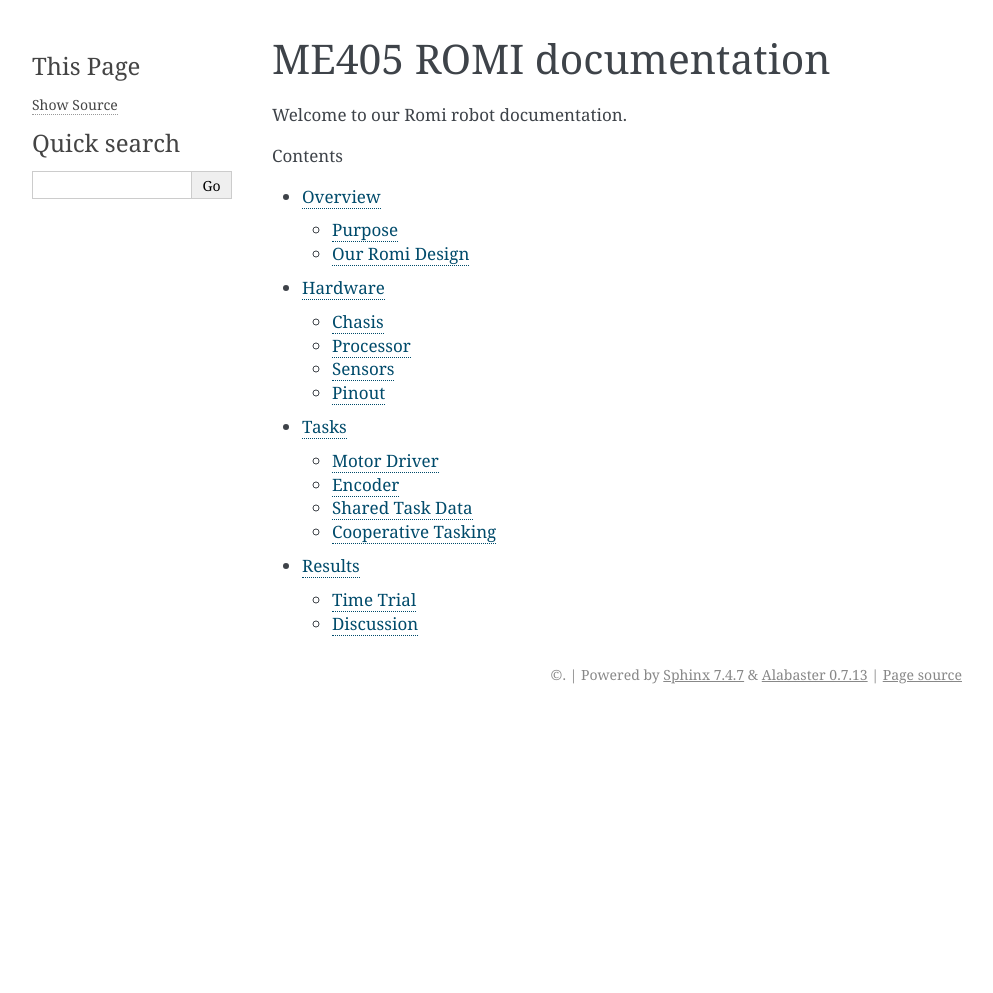
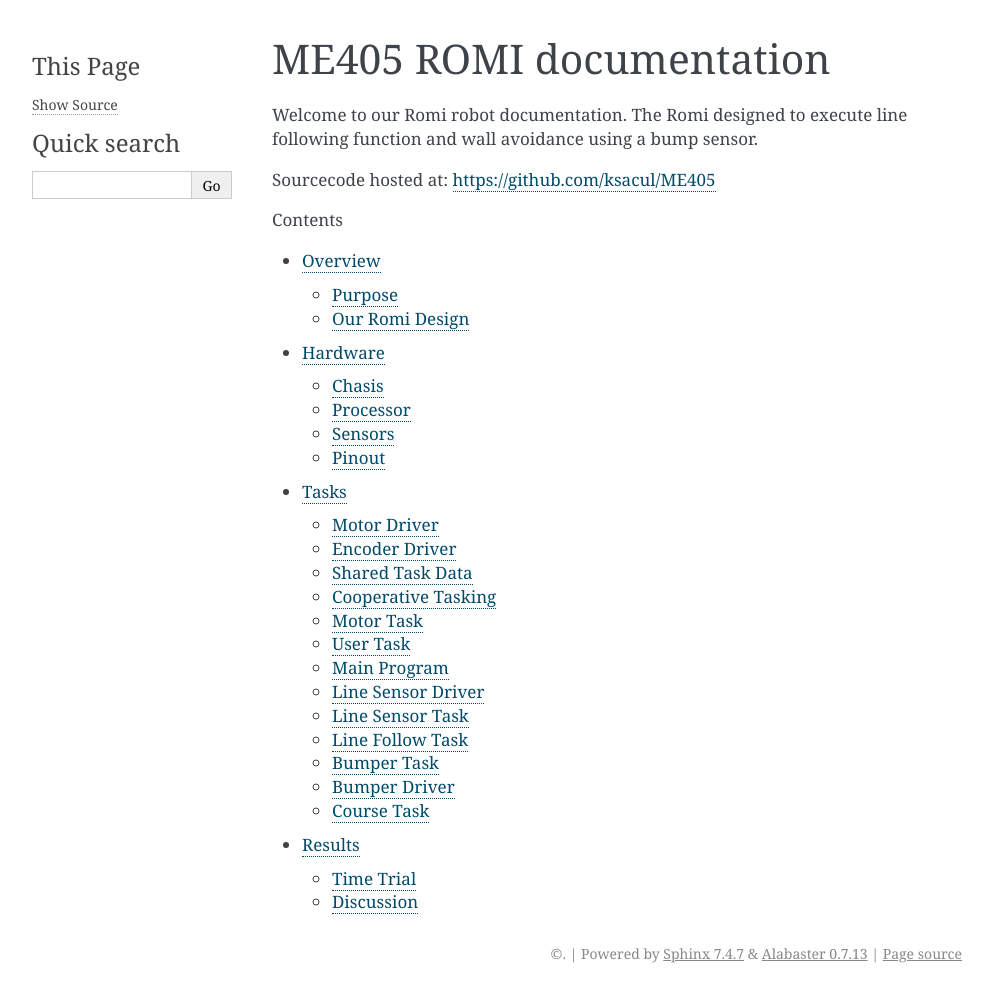
Before and after one commit to ksacul/ME405, a Sphinx documentation site: the page built from docs/source/index.rst, in a window 1280 px wide. Shown: the whole page, without its empty margins (148-1141 px from the left). Built offline with Sphinx 7.4.7, drawn with Linux system fonts in a browser that asks for light colours; pages that are not in the unit, such as notebooks, are missing from menus; before the commit the page ends 900 px from its top, so only the background shows below that.

```diff
--- /dev/null
+++ b/docs/source/api_bumper_driver.rst
@@ -0,0 +1,6 @@
+Bumper Driver API
+=================
+
+.. automodule:: bumper_driver
+   :members:
+   :undoc-members:
--- /dev/null
+++ b/docs/source/api_bumper_task.rst
@@ -0,0 +1,6 @@
+Bumper Task API
+===============
+
+.. automodule:: bumper_task
+   :members:
+   :undoc-members:
--- /dev/null
+++ b/docs/source/api_course.rst
@@ -0,0 +1,6 @@
+Course Task API
+===============
+
+.. automodule:: course
+   :members:
+   :undoc-members:
--- /dev/null
+++ b/docs/source/api_line_follow.rst
@@ -0,0 +1,6 @@
+Line Follow Task API
+====================
+
+.. automodule:: line_follow
+   :members:
+   :undoc-members:
--- /dev/null
+++ b/docs/source/api_line_sensor.rst
@@ -0,0 +1,6 @@
+Line Sensor Task API
+====================
+
+.. automodule:: line_sensor
+   :members:
+   :undoc-members:
--- /dev/null
+++ b/docs/source/api_line_sensor_driver.rst
@@ -0,0 +1,6 @@
+Line Sensor Driver API
+======================
+
+.. automodule:: line_sensor_driver
+   :members:
+   :undoc-members:
--- /dev/null
+++ b/docs/source/api_main.rst
@@ -0,0 +1,6 @@
+Main Program API
+================
+
+.. automodule:: main
+   :members:
+   :undoc-members:
--- /dev/null
+++ b/docs/source/api_task_motor.rst
@@ -0,0 +1,6 @@
+Motor Task API
+==============
+
+.. automodule:: task_motor
+   :members:
+   :undoc-members:
--- /dev/null
+++ b/docs/source/api_task_user.rst
@@ -0,0 +1,6 @@
+User Task API
+=============
+
+.. automodule:: task_user
+   :members:
+   :undoc-members:
--- a/docs/source/index.rst
+++ b/docs/source/index.rst
@@ -4,7 +4,9 @@
 ME405 ROMI documentation
 ========================
 
-Welcome to our Romi robot documentation.
+Welcome to our Romi robot documentation. The Romi designed to execute line following function and wall avoidance using a bump sensor.
+
+Sourcecode hosted at: https://github.com/ksacul/ME405
 
 .. toctree::
    :maxdepth: 2
--- a/docs/source/overview.rst
+++ b/docs/source/overview.rst
@@ -1,7 +1,5 @@
 Overview
 ========
-
-This site documents the ME405 line following ROMI time trial project. For source code, please visit https://github.com/ksacul/ME405.
 
 Purpose
 -------
--- a/docs/source/tasks.rst
+++ b/docs/source/tasks.rst
@@ -1,13 +1,33 @@
 Tasks
 =====
+
+The course FSM details the logic behind the course navigation.
+
+.. figure:: images/taskcoursefsm.png
+   :width: 500px
+   :align: center
+   :alt: Course FSM
+
+The motor FSM details general motor logic for controlling motor stop/go.
+
+.. figure:: images/taskmotorfsm.png
+   :width: 500px
+   :align: center
+   :alt: Motor FSM
 
 .. toctree::
    :maxdepth: 1
 
    Motor Driver <api_motor_driver>
-   Encoder <api_encoder>
+   Encoder Driver <api_encoder>
    Shared Task Data <api_task_share>
    Cooperative Tasking <api_cotask>
    Motor Task <api_task_motor>
    User Task <api_task_user>
    Main Program <api_main>
+   Line Sensor Driver <api_line_sensor_driver>
+   Line Sensor Task <api_line_sensor>
+   Line Follow Task <api_line_follow>
+   Bumper Task <api_bumper_task>
+   Bumper Driver <api_bumper_driver>
+   Course Task <api_course>
```
Also changed, not shown: docs/source/images/taskcoursefsm.png (added), docs/source/images/taskmotorfsm.png (added), 3 other files.
